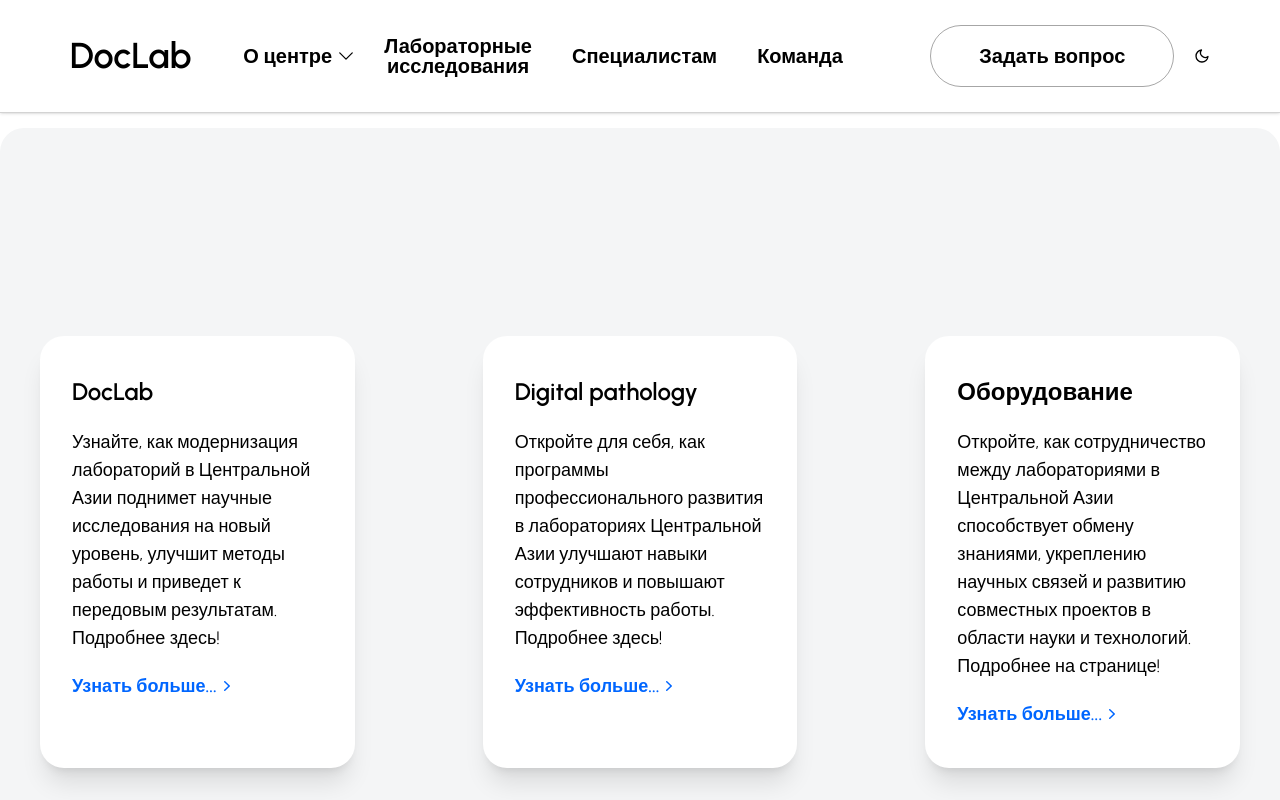
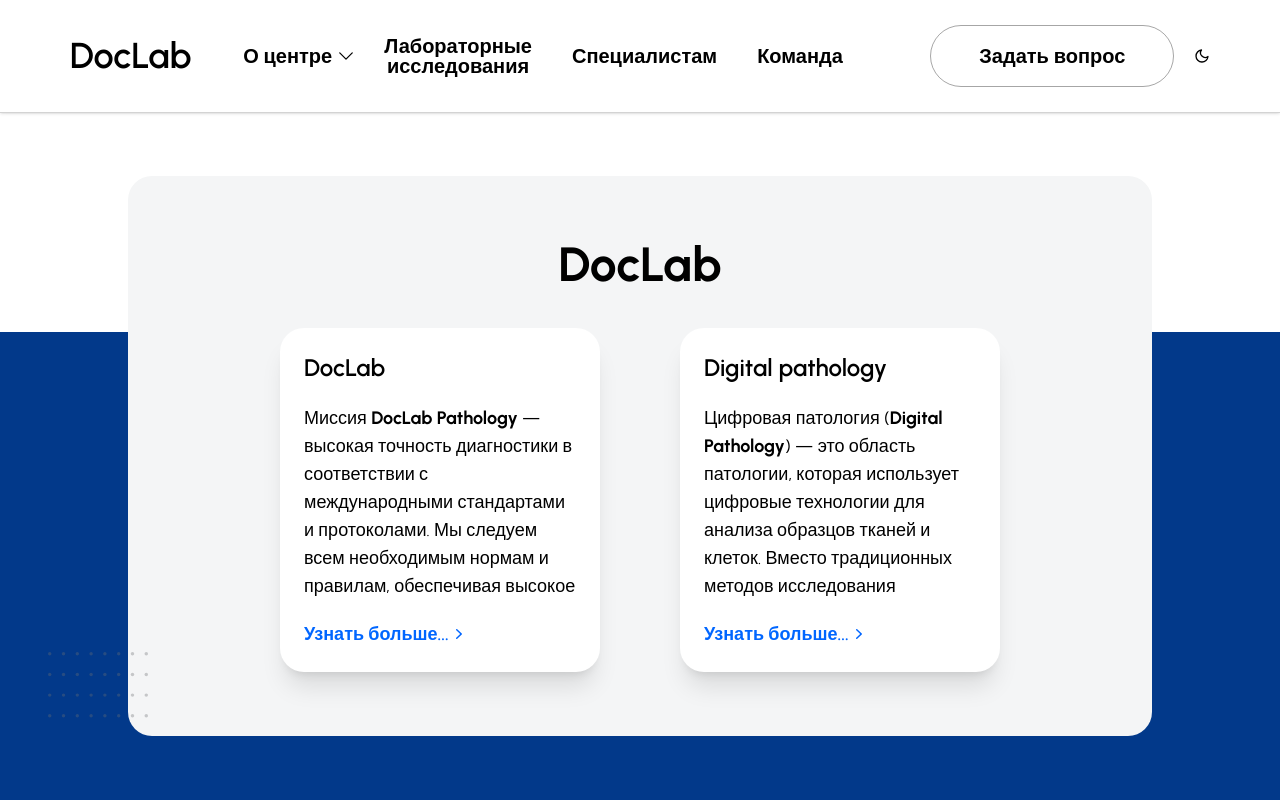
Before and after one commit to AsanAbdi/doclab-deploy, a Next.js app: page /client/aboutcom in a window 1280 px wide. Shown: the top 800 px of the page. Built offline with nearby package versions, Linux system fonts and the light colour scheme.

Commit message:
navbar, blocks

```diff
--- a/app/client/components/Aboutus/index.tsx
+++ b/app/client/components/Aboutus/index.tsx
@@ -1,73 +1,53 @@
+import React from "react";
 import Image from "next/image";
 import Link from "next/link";
-import { ChevronRightIcon } from '@heroicons/react/20/solid'
-
-interface datatype {
-    heading: string;
-    imgSrc: string;
-    paragraph: string;
-    link: string;
-}
-
-const Aboutdata: datatype[] = [
-    {
-        heading: "Модернизация",
-        imgSrc: "/images/aboutus/imgOne.svg",
-        paragraph: "Do tempor non commodo culpa incididunt eu ex sit. Excepteur dolore sint sunt aute aliqua velit tempor duis officia commodo enim pariatur.",
-        link: 'Узнать больше'
-    },
-    {
-        heading: "Повышение квалификации",
-        imgSrc: "/images/aboutus/imgTwo.svg",
-        paragraph: 'Est Lorem pariatur dolor elit occaecat qui do sint consequat commodo ut.Consectetur officia incididunt Lorem est nostrud pariatur officia non.',
-        link: 'Узнать больше'
-    },
-    {
-        heading: "Сотрудничество",
-        imgSrc: "/images/aboutus/imgThree.svg",
-        paragraph: 'Est commodo est anim sint Lorem in magna officia enim amet aliqua aute.Nulla qui Lorem sint non dolore nulla excepteur est proident eu mollit dolor laborum culpa.',
-        link: 'Узнать больше'
-    },
-]
+import { ChevronRightIcon } from "@heroicons/react/20/solid";
 
 const Aboutus = () => {
   return (
+    <div id="aboutus-section">
+      <div className="mx-auto max-w-5xl px-4 py-16 my-24 lg:px-8 bg-lightgrey rounded-3xl relative">
+        {/* Заголовок по центру, больший размер и меньше отступов */}
+        <h2 className="text-center text-5xl font-bold text-black mb-10">DocLab</h2>
 
-        <div id="aboutus-section">
-            <div className='mx-auto max-w-7xl px-4 py-20 my-32 lg:px-10 bg-lightgrey rounded-3xl relative'>
-                <Image src="/images/aboutus/dots.svg" width={100} height={100} alt="dots-image" className="absolute bottom-1 -left-20" />
-                {/* <h3 className='text-center text-blue text-lg tracking-widest'>О НАС</h3> */}
-                {/* <h4 className='text-center text-4xl lg:text-65xl font-bold'>Узнайте больше о нашей деятельности.</h4> */}
-                <div className='grid grid-cols-1 sm:grid-cols-2 lg:grid-cols-3 my-16 gap-x-16 lg:gap-x-32'>
-                    <div className='hover:bg-navyblue bg-white rounded-3xl mt-16 pt-10 pl-8 pb-10 pr-6 shadow-xl group'>
-                        <h4 className='text-2xl font-semibold  text-black mb-5 group-hover:text-white'>DocLab</h4>
-                        {/* <Image src="/images/aboutus/imgOne.svg" alt="/images/aboutus/imgOne.svg" width={100} height={100} className="mb-5" /> */}
-                        <h4 className='text-lg font-normal text-black group-hover:text-offwhite mb-5'>
-                            Узнайте, как модернизация лабораторий в Центральной Азии поднимет научные исследования на новый уровень, улучшит методы работы и приведет к передовым результатам. Подробнее здесь!
+        {/* Декоративное изображение */}
+        <Image
+          src="/images/aboutus/dots.svg"
+          width={100}
+          height={100}
+          alt="dots-image"
+          className="absolute bottom-1 -left-20"
+        />
+
+        <div className="flex justify-center">
+          <div className="grid grid-cols-1 sm:grid-cols-2 gap-8 w-full max-w-3xl">
+            {/* Первый блок */}
+            <div className="hover:bg-navyblue bg-white rounded-3xl p-6 shadow-xl group max-w-xs mx-auto">
+              <h4 className="text-2xl font-semibold text-black mb-5 group-hover:text-white">DocLab</h4>
+              <h4 className="text-lg font-normal text-black group-hover:text-offwhite mb-5">
+                Миссия <b>DocLab Pathology</b> — высокая точность диагностики в соответствии с международными стандартами и
+                протоколами. Мы следуем всем необходимым нормам и правилам, обеспечивая высокое
               </h4>
-                        <Link href="/client/section1/" className='text-lg font-semibold group-hover:text-white text-blue hover-underline'>
+              <Link
+                href="/client/section1/"
+                className="text-lg font-semibold group-hover:text-white text-blue hover-underline"
+              >
                 Узнать больше...
                 <ChevronRightIcon width={20} height={20} />
               </Link>
             </div>
-                    <div className='hover:bg-navyblue bg-white rounded-3xl mt-16 pt-10 pl-8 pb-10 pr-6 shadow-xl group'>
-                        <h4 className='text-2xl font-semibold  text-black mb-5 group-hover:text-white'>Digital pathology</h4>
-                        {/* <Image src="/images/aboutus/imgTwo.svg" alt="/images/aboutus/imgTwo.svg" width={100} height={100} className="mb-5" /> */}
-                        <h4 className='text-lg font-normal text-black group-hover:text-offwhite mb-5'>
-                            Откройте для себя, как программы профессионального развития в лабораториях Центральной Азии улучшают навыки сотрудников и повышают эффективность работы. Подробнее здесь!
+
+            {/* Второй блок */}
+            <div className="hover:bg-navyblue bg-white rounded-3xl p-6 shadow-xl group max-w-xs mx-auto">
+              <h4 className="text-2xl font-semibold text-black mb-5 group-hover:text-white">Digital pathology</h4>
+              <h4 className="text-lg font-normal text-black group-hover:text-offwhite mb-5">
+                Цифровая патология (<b>Digital Pathology</b>) — это область патологии, которая использует цифровые
+                технологии для анализа образцов тканей и клеток. Вместо традиционных методов исследования
               </h4>
-                        <Link href="/client/section2/" className='text-lg font-semibold group-hover:text-white text-blue hover-underline'>
-                            Узнать больше...
-                            <ChevronRightIcon width={20} height={20} />
-                        </Link>
-                    </div>
-                    <div className='hover:bg-navyblue bg-white rounded-3xl mt-16 pt-10 pl-8 pb-10 pr-6 shadow-xl group'>
-                        <h4 className='text-2xl font-semibold  text-black mb-5 group-hover:text-white'>Оборудование</h4>
-                        {/* <Image src="/images/aboutus/imgThree.svg" alt="/images/aboutus/imgThree.svg" width={100} height={100} className="mb-5" /> */}
-                        <h4 className='text-lg font-normal text-black group-hover:text-offwhite mb-5'>
-                            Откройте, как сотрудничество между лабораториями в Центральной Азии способствует обмену знаниями, укреплению научных связей и развитию совместных проектов в области науки и технологий. Подробнее на странице!
-                        </h4>
-                        <Link href="/client/section3/" className='text-lg font-semibold group-hover:text-white text-blue hover-underline'>
+              <Link
+                href="/client/section2/"
+                className="text-lg font-semibold group-hover:text-white text-blue hover-underline"
+              >
                 Узнать больше...
                 <ChevronRightIcon width={20} height={20} />
               </Link>
@@ -75,8 +55,8 @@ const Aboutus = () => {
           </div>
         </div>
       </div>
-
-    )
-}
+    </div>
+  );
+};
 
 export default Aboutus;
--- /dev/null
+++ b/app/client/components/Lab_docs/index.tsx
@@ -0,0 +1,5 @@
+const Lab_docs = () => {
+    return <div>Документы</div>;
+};
+
+export default Lab_docs;
--- a/app/client/components/Map/index.tsx
+++ b/app/client/components/Map/index.tsx
@@ -63,7 +63,7 @@ const MapEmbed: React.FC = () => {
           marginBottom: '40px',
         }}
       >
-        Адрес: ул. 7-апреля 3/1. телефонный номер: +996 000-000 <br/> время работы: в будние дни с 9 до 16:30, сб-вс выходные
+        <b>Адрес:</b> ул. 7-апреля 3/1. <b>Tелефонный номер:</b> +996 000-000 <br/> <b>Bремя работы:</b> в будние дни с 9 до 16:30, сб-вс выходные
       </p>
       <div
         id="map"
--- a/app/client/components/Navbar/Navbar.tsx
+++ b/app/client/components/Navbar/Navbar.tsx
@@ -11,20 +11,17 @@ interface NavigationItem {
   name: string;
   href: string;
   current: boolean;
-  submenu?: { name: string; href: string }[]; // Поддержка для подменю
+  submenu?: { name: string; href: string }[];
 }
 
-// Навигационные элементы
 const navigation: NavigationItem[] = [
   {
     name: "О центре",
     href: "#",
     current: false,
     submenu: [
-      { name: "История", href: "/about/history" },
-      { name: "Руководство", href: "/about/mission" },
-      { name: "Оборудование", href: "/about/contact" },
-      { name: "Документы", href: "/about/contact" },
+      { name: "История", href: "/client/aboutcom" },
+      { name: "Документы", href: "/client/docum" },
     ],
   },
   { name: "Лабораторные исследования", href: "/client/services", current: false },
@@ -32,7 +29,6 @@ const navigation: NavigationItem[] = [
   { name: "Команда", href: "/client/expert", current: false },
 ];
 
-// Функция для объединения классов
 function classNames(...classes: string[]) {
   return classes.filter(Boolean).join(" ");
 }
@@ -41,8 +37,9 @@ const Navbar = () => {
   const [isOpen, setIsOpen] = React.useState(false);
 
   return (
-    <Disclosure as="nav" className="navbar fixed top-0 left-0 right-0 z-10 bg-white shadow">
-      <>
+    <>
+      {/* Фиксированный навбар */}
+      <Disclosure as="nav" className="navbar fixed top-0 left-0 right-0 z-10 bg-white shadow">
         <div className="mx-3 md:mx-15 max-w-8xl p-3 md:p-4 lg:px-8">
           <div className="relative flex h-12 sm:h-20 items-center justify-between">
             <div className="flex flex-1 items-center sm:justify-around">
@@ -59,7 +56,7 @@ const Navbar = () => {
                   {navigation.map((item) =>
                     item.submenu ? (
                       <Disclosure key={item.name} as="div" className="relative">
-                        {({ open }) => (
+                        {({ open, close }) => (
                           <>
                             <Disclosure.Button className="flex items-center text-xl font-semibold text-black hover:text-black">
                               {item.name}
@@ -74,6 +71,7 @@ const Navbar = () => {
                                     key={subItem.name}
                                     href={subItem.href}
                                     className="block px-12 py-4 text-gray-700 border border-transparent transition duration-200 hover:bg-gray-100 hover:border-gray-400 hover:shadow-lg hover:shadow-gray-400"
+                                    onClick={() => close()} // Закрытие дропдауна при клике
                                   >
                                     {subItem.name}
                                   </Link>
@@ -124,8 +122,13 @@ const Navbar = () => {
             </Drawer>
           </div>
         </div>
-      </>
-    </Disclosure>
+      </Disclosure>
+
+      {/* Отступ для контента ниже фиксированного навбара */}
+      <div style={{ paddingTop: '80px' }}>
+        {/* Весь основной контент страницы должен быть внутри этого контейнера */}
+      </div>
+    </>
   );
 };
 
--- a/app/client/components/info-pages/section1.tsx
+++ b/app/client/components/info-pages/section1.tsx
@@ -3,35 +3,20 @@ import Head from 'next/head';
 
 const Section1: React.FC = () => {
     return (
-        <div className="flex flex-col items-center justify-center min-h-screen bg-gray-100 p-6">
+        <div className="flex flex-col items-center justify-center min-h-screen bg-gray-100 p-6 pt-10 md:pt-20">
             <Head>
-                <title>Modernization Policy</title>
+                <title>DocLab Pathology</title>
             </Head>
-            <h1 className="text-4xl font-bold text-gray-800 mb-6">Модернизация лабораторий</h1>
+            <h1 className="text-4xl font-bold text-gray-800 mb-6">Миссия DocLab Pathology</h1>
             <div className="text-lg text-gray-600 max-w-4xl mx-auto leading-relaxed space-y-4">
                 <p>
-                    Настоящая политика модернизации лабораторий регламентирует подходы и стратегии, применяемые для усовершенствования и обновления лабораторного оборудования и технологий в Центральной Азии. Модернизация лабораторий проводится в соответствии с международными стандартами и лучшими практиками в области научных исследований и разработок.
+                    Миссия DocLab Pathology — высокая точность диагностики в соответствии с международными стандартами и протоколами. Мы следуем всем необходимым нормам и правилам, обеспечивая высокое качество исследований.
                 </p>
                 <p>
-                    Основные цели модернизации включают повышение точности и надежности лабораторных исследований, внедрение передовых технологий и инновационных решений, улучшение условий работы для исследователей и специалистов, а также обеспечение соответствия современным требованиям и стандартам.
+                    DocLab предлагает медицинскому сообществу Кыргызской Республики широкие диагностические возможности в области онкологии, включая стандартизированные виды гистологических и иммуногистохимических исследований, выполненные с применением современных технологий.
                 </p>
                 <p>
-                    Основные задачи модернизации заключаются в замене устаревшего оборудования на современное, обновлении программного обеспечения и инструментов анализа, оптимизации рабочих процессов и процедур, и повышении уровня квалификации персонала.
-                </p>
-                <p>
-                    Процесс модернизации лабораторий включает несколько этапов, таких как оценка текущего состояния, планирование обновлений, внедрение новых решений и мониторинг эффективности. На каждом этапе проекта модернизации проводится тщательный контроль и оценка для обеспечения достижения поставленных целей.
-                </p>
-                <p>
-                    В рамках модернизации лабораторий мы сотрудничаем с ведущими международными и региональными партнерами, специализирующимися на предоставлении оборудования и технологий. Партнеры обязуются соблюдать высокие стандарты качества и выполнять свои обязательства в соответствии с условиями контрактов и соглашений.
-                </p>
-                <p>
-                    Ожидается, что модернизация лабораторий приведет к увеличению производительности и эффективности исследований, сокращению времени на проведение экспериментов и анализов, обеспечению более точных и надежных результатов, а также улучшению условий труда и безопасности для персонала.
-                </p>
-                <p>
-                    Мы открыты для предложений и отзывов по поводу процесса модернизации. Пользователи и партнеры могут направлять свои замечания и предложения для дальнейшего улучшения. Все предложения будут рассмотрены, и при необходимости будут внесены изменения в процесс модернизации.
-                </p>
-                <p>
-                    По вопросам, связанным с политикой модернизации лабораторий, пожалуйста, обращайтесь по адресу: modernization@example.com.
+                    Наша лаборатория оснащена современным оборудованием от ведущих производителей США, Германии, Южной Кореи. Мы рады сотрудничать с государственными и частными медицинскими учреждениями, научными центрами, а также со страховыми компаниями.
                 </p>
             </div>
         </div>
--- a/app/client/components/info-pages/section2.tsx
+++ b/app/client/components/info-pages/section2.tsx
@@ -1,41 +1,31 @@
 import React from 'react';
 import Head from 'next/head';
 
-const Section2: React.FC = () => {
+const Section1: React.FC = () => {
     return (
-        <div className="flex flex-col items-center justify-center min-h-screen bg-gray-100 p-6">
+        <div className="flex flex-col items-center justify-center min-h-screen bg-gray-100 p-6 pt-10 md:pt-20">
             <Head>
-                <title>Professional Development Policy</title>
+                <title>Digital Pathology</title>
             </Head>
-            <h1 className="text-4xl font-bold text-gray-800 mb-6">Профессиональное развитие в лабораториях</h1>
+            <h1 className="text-4xl font-bold text-gray-800 mb-6">Цифровая патология</h1>
             <div className="text-lg text-gray-600 max-w-4xl mx-auto leading-relaxed space-y-4">
                 <p>
-                    Настоящая политика профессионального развития в лабораториях определяет подходы и стратегии, направленные на повышение квалификации и развитие навыков сотрудников в Центральной Азии. Профессиональное развитие осуществляется в соответствии с международными стандартами и передовыми практиками в области научных исследований и лабораторной работы.
+                    Цифровая патология (Digital Pathology) — это область патологии, которая использует цифровые технологии для анализа образцов тканей и клеток. Вместо традиционных методов исследования, при которых патологи работают с микроскопом и физическими срезами тканей, цифровая патология предполагает создание высококачественных изображений гистологических препаратов с помощью сканеров. Эти изображения хранятся в цифровом формате и могут быть анализированы с помощью программного обеспечения, включая алгоритмы искусственного интеллекта (AI) для автоматизации диагностики.
                 </p>
                 <p>
-                    Основные цели профессионального развития включают улучшение компетенций сотрудников, внедрение новых методов и технологий, развитие лидерских и управленческих навыков, а также повышение общей эффективности работы лабораторий.
+                    Основные преимущества цифровой патологии:
                 </p>
+                <ul className="list-disc pl-5 space-y-2">
+                    <li>Удалённая диагностика: возможность просмотра гистологического материала в любой стране мира.</li>
+                    <li>Хранение и доступ: создание международной базы гистологических данных для научных исследований.</li>
+                    <li>Анализ больших данных: благодаря интеграции с AI и машинным обучением, возможно автоматизировать рутинные задачи и улучшить точность диагностики.</li>
+                </ul>
                 <p>
-                    Задачи профессионального развития заключаются в организации обучающих мероприятий, семинаров и тренингов, предоставлении возможностей для научных обменов и повышения квалификации, а также в создании условий для непрерывного обучения и профессионального роста.
-                </p>
-                <p>
-                    Процесс профессионального развития включает несколько ключевых этапов, таких как оценка потребностей в обучении, разработка программ обучения, проведение тренингов и мониторинг результатов. На каждом этапе процесса обеспечивается активное участие сотрудников и оценка достигнутых результатов.
-                </p>
-                <p>
-                    В рамках профессионального развития лабораторий мы сотрудничаем с ведущими образовательными учреждениями и тренинговыми компаниями. Партнеры обязуются предоставлять высококачественное обучение и поддерживать актуальность образовательных программ.
-                </p>
-                <p>
-                    Ожидается, что профессиональное развитие приведет к улучшению качества работы лабораторий, увеличению уровня удовлетворенности сотрудников, а также к повышению их профессиональных навыков и компетенций.
-                </p>
-                <p>
-                    Мы приветствуем предложения и отзывы по поводу программ профессионального развития. Сотрудники и партнеры могут направлять свои замечания и рекомендации для дальнейшего улучшения программ обучения и развития.
-                </p>
-                <p>
-                    По вопросам, связанным с политикой профессионального развития, пожалуйста, обращайтесь по адресу: development@example.com.
+                    Цифровая патология - будущее патоморфологии и уже активно применяется в онкологии.
                 </p>
             </div>
         </div>
     );
 };
 
-export default Section2;
+export default Section1;
--- a/tailwind.config.js
+++ b/tailwind.config.js
@@ -8,6 +8,7 @@ module.exports = {
     // Or if using `src` directory:
     "./src/**/*.{js,ts,jsx,tsx}",
   ],
+  darkMode: 'class',
   theme: {
     screens: {
       'sm': '640px',
```
Also changed, not shown: app/client/components/Banner/index.tsx (+11 -35 lines), app/client/docum/page.tsx (added, +11 -0 lines). Lines whose indentation alone changed are shown as unchanged.
